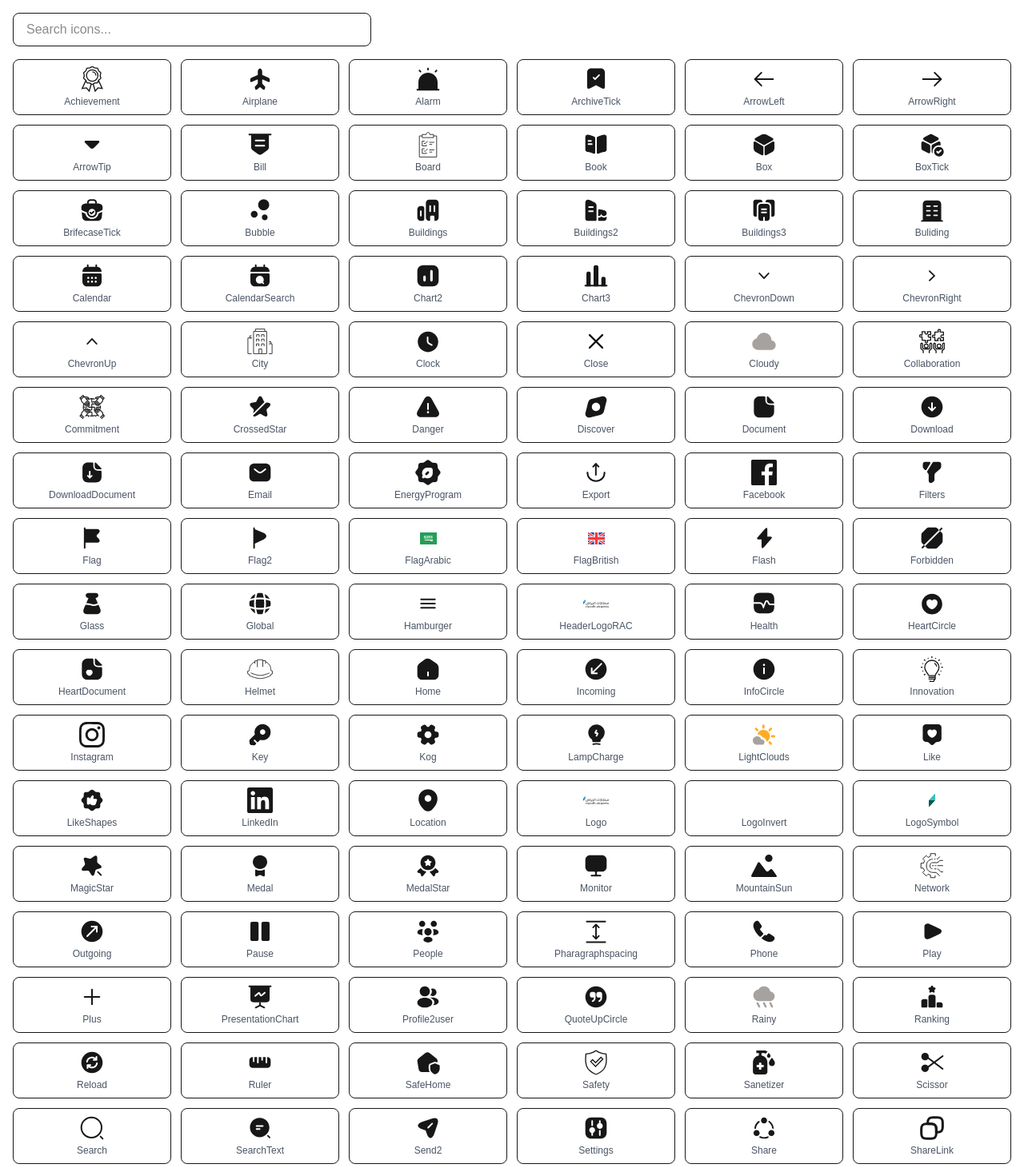
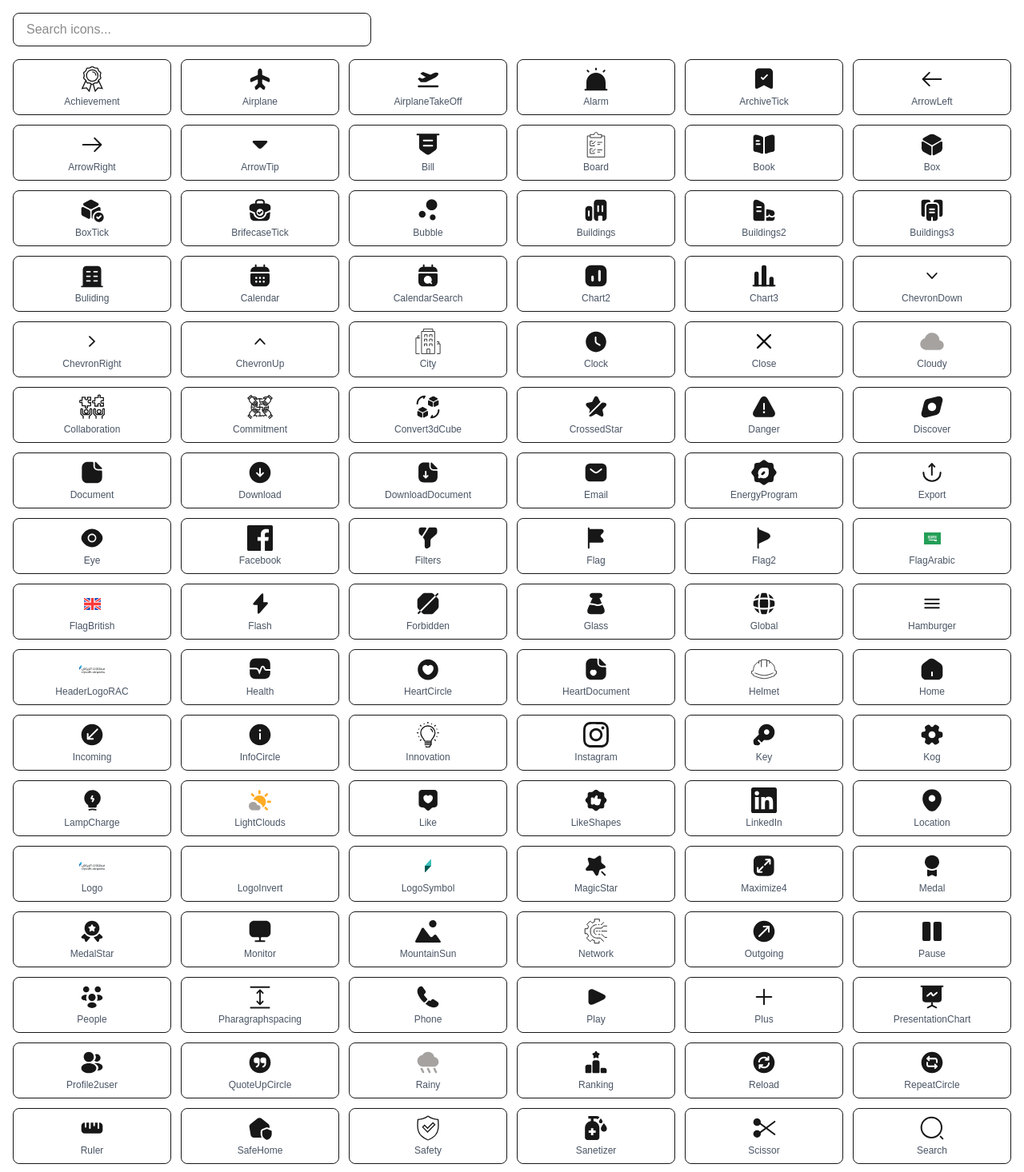
Before and after one commit to BieganskiP/icons, a Next.js app: page / in a window 1280 px wide. Shown: the top 1466 px of the page at 80% size. Built offline with nearby package versions, Linux system fonts and the light colour scheme.

Commit message:
Add new icons: AirplaneTakeOff, Maximize4, RepeatCircle, Convert3dCube, and Eye to icon exports for expanded functionality

```diff
--- /dev/null
+++ b/components/icons/AirplaneTakeOff.tsx
@@ -0,0 +1,12 @@
+interface AirplaneTakeOffProps {
+  className?: string;
+}
+
+export default function AirplaneTakeOff({ className }: AirplaneTakeOffProps) {
+  return (
+    <svg className={className} width="100%" height="100%" viewBox="0 0 25 24" fill="none" xmlns="http://www.w3.org/2000/svg">
+<path d="M22.1665 18H3.16683C2.89058 18 2.66684 18.2238 2.66684 18.5V19.5C2.66684 19.7763 2.89058 20 3.16683 20H22.1665C22.4427 20 22.6665 19.7763 22.6665 19.5V18.5C22.6665 18.2238 22.4427 18 22.1665 18ZM5.18398 14.6648C5.38022 14.8785 5.65584 14.9998 5.94427 14.9995L10.0236 14.9938C10.3455 14.9934 10.6628 14.9172 10.9498 14.7713L20.0421 10.1573C20.8777 9.73328 21.6268 9.12798 22.1365 8.33518C22.7086 7.44519 22.7708 6.80114 22.5449 6.34614C22.3196 5.89084 21.7718 5.55647 20.7246 5.48834C19.7918 5.42772 18.864 5.67334 18.0284 6.09708L14.95 7.65925L8.1158 5.09491C8.03362 5.03956 7.93816 5.00715 7.83927 5.00105C7.74038 4.99496 7.64166 5.01538 7.55331 5.06022L5.49866 6.10302C5.16523 6.27208 5.0846 6.71707 5.3371 6.99457L10.2189 10.0601L6.99363 11.697L4.73274 10.5573C4.65484 10.5181 4.56881 10.4977 4.48157 10.4978C4.39434 10.4979 4.30835 10.5185 4.23056 10.558L2.97652 11.1945C2.65027 11.3601 2.56434 11.792 2.80246 12.072L5.18398 14.6648Z" fill="currentColor"/>
+</svg>
+
+  );
+}
--- /dev/null
+++ b/components/icons/Convert3dCube.tsx
@@ -0,0 +1,19 @@
+interface Convert3dCubeProps {
+  className?: string;
+}
+
+export default function Convert3dCube({ className }: Convert3dCubeProps) {
+  return (
+    <svg className={className} width="100%" height="100%" viewBox="0 0 24 24" fill="none" xmlns="http://www.w3.org/2000/svg">
+<path d="M15.0002 22.75C14.7302 22.75 14.4802 22.6 14.3502 22.37C14.2202 22.14 14.2202 21.85 14.3602 21.62L15.4102 19.87C15.6202 19.51 16.0802 19.4 16.4402 19.61C16.8002 19.82 16.9102 20.28 16.7002 20.64L16.4302 21.09C19.1902 20.44 21.2602 17.96 21.2602 15C21.2602 14.59 21.6002 14.25 22.0102 14.25C22.4202 14.25 22.7602 14.59 22.7602 15C22.7502 19.27 19.2702 22.75 15.0002 22.75Z" fill="currentColor"/>
+<path d="M2 9.75C1.59 9.75 1.25 9.41 1.25 9C1.25 4.73 4.73 1.25 9 1.25C9.27 1.25 9.52 1.4 9.65 1.63C9.78 1.86 9.78 2.15 9.64 2.38L8.59 4.14C8.38 4.49 7.92 4.61 7.56 4.39C7.21 4.18 7.09 3.72 7.31 3.36L7.58 2.91C4.81 3.56 2.75 6.04 2.75 9C2.75 9.41 2.41 9.75 2 9.75Z" fill="currentColor"/>
+<path d="M10.67 13.8499L7.52996 12.1599C7.19996 11.9799 6.79996 11.9799 6.46996 12.1599L3.32996 13.8499C3.09996 13.9699 2.95996 14.2199 2.95996 14.4899C2.95996 14.7599 3.09996 15.0099 3.32996 15.1299L6.46996 16.8199C6.63996 16.9099 6.81996 16.9499 6.99996 16.9499C7.17996 16.9499 7.35996 16.9099 7.52996 16.8199L10.67 15.1299C10.9 15.0099 11.04 14.7599 11.04 14.4899C11.04 14.2199 10.89 13.9799 10.67 13.8499Z" fill="currentColor"/>
+<path d="M5.95 17.4101L3.03 15.9501C2.81 15.8401 2.55 15.8501 2.33 15.9801C2.13 16.1101 2 16.3401 2 16.5901V19.3501C2 19.8301 2.26 20.2601 2.69 20.4701L5.61 21.9301C5.71 21.9701 5.82 22.0001 5.93 22.0001C6.06 22.0001 6.19 21.9601 6.31 21.8901C6.52 21.7601 6.65 21.5301 6.65 21.2801V18.5201C6.65 18.0501 6.38 17.6201 5.95 17.4101Z" fill="currentColor"/>
+<path d="M11.6601 15.9801C11.4501 15.8501 11.1901 15.8401 10.9601 15.9501L8.0401 17.4101C7.6101 17.6201 7.3501 18.0501 7.3501 18.5301V21.2901C7.3501 21.5401 7.4801 21.7701 7.6901 21.9001C7.8101 21.9601 7.9401 22.0001 8.0701 22.0001C8.1801 22.0001 8.2901 21.9701 8.3901 21.9201L11.3101 20.4601C11.7401 20.2501 12.0001 19.8201 12.0001 19.3401V16.5801C12.0001 16.3401 11.8701 16.1101 11.6601 15.9801Z" fill="currentColor"/>
+<path d="M20.67 3.82988L17.53 2.13988C17.2 1.95988 16.8 1.95988 16.47 2.13988L13.33 3.82988C13.1 3.94988 12.96 4.19988 12.96 4.46988C12.96 4.73988 13.1 4.98988 13.33 5.10988L16.47 6.79988C16.64 6.88988 16.82 6.92988 17 6.92988C17.18 6.92988 17.36 6.88988 17.53 6.79988L20.67 5.10988C20.9 4.98988 21.04 4.73988 21.04 4.46988C21.04 4.18988 20.89 3.94988 20.67 3.82988Z" fill="currentColor"/>
+<path d="M15.95 7.37986L13.03 5.91986C12.81 5.80986 12.55 5.81986 12.33 5.94986C12.13 6.07986 12 6.30986 12 6.55986V9.31986C12 9.79986 12.26 10.2299 12.69 10.4399L15.61 11.8999C15.71 11.9499 15.82 11.9799 15.93 11.9799C16.06 11.9799 16.19 11.9399 16.31 11.8699C16.52 11.7399 16.65 11.5099 16.65 11.2599V8.49986C16.65 8.01986 16.38 7.58986 15.95 7.37986Z" fill="currentColor"/>
+<path d="M21.6601 5.94986C21.4501 5.81986 21.1901 5.80986 20.9601 5.91986L18.0401 7.37986C17.6101 7.58986 17.3501 8.01986 17.3501 8.49986V11.2599C17.3501 11.5099 17.4801 11.7399 17.6901 11.8699C17.8101 11.9399 17.9401 11.9799 18.0701 11.9799C18.1801 11.9799 18.2901 11.9499 18.3901 11.8999L21.3101 10.4399C21.7401 10.2199 22.0001 9.78986 22.0001 9.31986V6.55986C22.0001 6.30986 21.8701 6.07986 21.6601 5.94986Z" fill="currentColor"/>
+</svg>
+
+  );
+}
--- /dev/null
+++ b/components/icons/Eye.tsx
@@ -0,0 +1,13 @@
+interface EyeProps {
+  className?: string;
+}
+
+export default function Eye({ className }: EyeProps) {
+  return (
+    <svg className={className} width="100%" height="100%" viewBox="0 0 16 16" fill="none" xmlns="http://www.w3.org/2000/svg">
+<path d="M14.1663 6.09995C12.6263 3.67995 10.373 2.28662 7.99967 2.28662C6.81301 2.28662 5.65967 2.63329 4.60634 3.27995C3.55301 3.93329 2.60634 4.88662 1.83301 6.09995C1.16634 7.14662 1.16634 8.84662 1.83301 9.89329C3.37301 12.32 5.62634 13.7066 7.99967 13.7066C9.18634 13.7066 10.3397 13.36 11.393 12.7133C12.4463 12.06 13.393 11.1066 14.1663 9.89329C14.833 8.85329 14.833 7.14662 14.1663 6.09995ZM7.99967 10.6933C6.50634 10.6933 5.30634 9.48662 5.30634 7.99995C5.30634 6.51329 6.50634 5.30662 7.99967 5.30662C9.49301 5.30662 10.693 6.51329 10.693 7.99995C10.693 9.48662 9.49301 10.6933 7.99967 10.6933Z" fill="currentColor"/>
+<path d="M8.00059 6.09326C6.95392 6.09326 6.10059 6.94659 6.10059 7.99993C6.10059 9.04659 6.95392 9.89993 8.00059 9.89993C9.04725 9.89993 9.90725 9.04659 9.90725 7.99993C9.90725 6.95326 9.04725 6.09326 8.00059 6.09326Z" fill="currentColor"/>
+</svg>
+
+  );
+}
--- /dev/null
+++ b/components/icons/Maximize4.tsx
@@ -0,0 +1,12 @@
+interface Maximize4Props {
+  className?: string;
+}
+
+export default function Maximize4({ className }: Maximize4Props) {
+  return (
+    <svg className={className} width="100%" height="100%" viewBox="0 0 25 24" fill="none" xmlns="http://www.w3.org/2000/svg">
+<path d="M16.5234 2H8.14337C4.50337 2 2.33337 4.17 2.33337 7.81V16.18C2.33337 19.83 4.50337 22 8.14337 22H16.5134C20.1534 22 22.3234 19.83 22.3234 16.19V7.81C22.3334 4.17 20.1634 2 16.5234 2ZM11.8634 13.53L8.14337 17.25H10.3334C10.7434 17.25 11.0834 17.59 11.0834 18C11.0834 18.41 10.7434 18.75 10.3334 18.75H6.33337C6.23337 18.75 6.13337 18.73 6.04337 18.69C5.86337 18.61 5.71337 18.47 5.63337 18.28C5.60337 18.19 5.58337 18.1 5.58337 18V14C5.58337 13.59 5.92337 13.25 6.33337 13.25C6.74337 13.25 7.08337 13.59 7.08337 14V16.19L10.8034 12.47C11.0934 12.18 11.5734 12.18 11.8634 12.47C12.1534 12.76 12.1534 13.24 11.8634 13.53ZM19.0834 10C19.0834 10.41 18.7434 10.75 18.3334 10.75C17.9234 10.75 17.5834 10.41 17.5834 10V7.81L13.8634 11.53C13.7134 11.68 13.5234 11.75 13.3334 11.75C13.1434 11.75 12.9534 11.68 12.8034 11.53C12.5134 11.24 12.5134 10.76 12.8034 10.47L16.5234 6.75H14.3334C13.9234 6.75 13.5834 6.41 13.5834 6C13.5834 5.59 13.9234 5.25 14.3334 5.25H18.3334C18.4334 5.25 18.5234 5.27 18.6234 5.31C18.8034 5.39 18.9534 5.53 19.0334 5.72C19.0634 5.81 19.0834 5.9 19.0834 6V10Z" fill="currentColor"/>
+</svg>
+
+  );
+}
--- /dev/null
+++ b/components/icons/RepeatCircle.tsx
@@ -0,0 +1,12 @@
+interface RepeatCircleProps {
+  className?: string;
+}
+
+export default function RepeatCircle({ className }: RepeatCircleProps) {
+  return (
+    <svg className={className} width="100%" height="100%" viewBox="0 0 24 24" fill="none" xmlns="http://www.w3.org/2000/svg">
+<path d="M12 2C6.48 2 2 6.48 2 12C2 17.52 6.48 22 12 22C17.52 22 22 17.52 22 12C22 6.48 17.52 2 12 2ZM17.19 15.94C17.15 16.03 17.1 16.11 17.03 16.18L15.34 17.87C15.19 18.02 15 18.09 14.81 18.09C14.62 18.09 14.43 18.02 14.28 17.87C13.99 17.58 13.99 17.1 14.28 16.81L14.69 16.4H9.1C7.8 16.4 6.75 15.34 6.75 14.05V12.28C6.75 11.87 7.09 11.53 7.5 11.53C7.91 11.53 8.25 11.87 8.25 12.28V14.05C8.25 14.52 8.63 14.9 9.1 14.9H14.69L14.28 14.49C13.99 14.2 13.99 13.72 14.28 13.43C14.57 13.14 15.05 13.14 15.34 13.43L17.03 15.12C17.1 15.19 17.15 15.27 17.19 15.36C17.27 15.55 17.27 15.76 17.19 15.94ZM17.25 11.72C17.25 12.13 16.91 12.47 16.5 12.47C16.09 12.47 15.75 12.13 15.75 11.72V9.95C15.75 9.48 15.37 9.1 14.9 9.1H9.31L9.72 9.5C10.01 9.79 10.01 10.27 9.72 10.56C9.57 10.71 9.38 10.78 9.19 10.78C9 10.78 8.81 10.71 8.66 10.56L6.97 8.87C6.9 8.8 6.85 8.72 6.81 8.63C6.73 8.45 6.73 8.24 6.81 8.06C6.85 7.97 6.9 7.88 6.97 7.81L8.66 6.12C8.95 5.83 9.43 5.83 9.72 6.12C10.01 6.41 10.01 6.89 9.72 7.18L9.31 7.59H14.9C16.2 7.59 17.25 8.65 17.25 9.94V11.72Z" fill="currentColor"/>
+</svg>
+
+  );
+}
```
Also changed, not shown: components/icons/icons.ts (+10 -0 lines).
